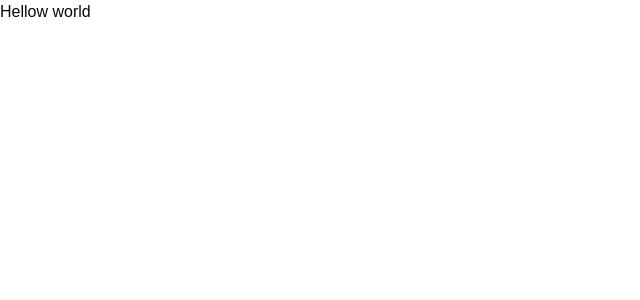
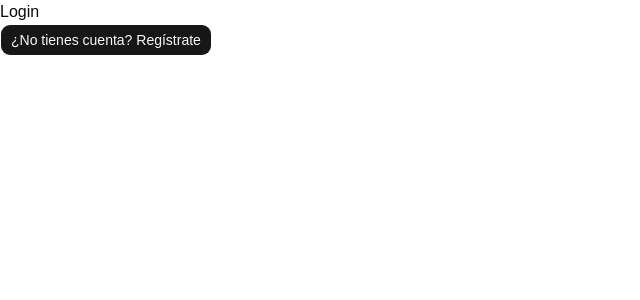
Before and after one commit to angelr449/Disclone-Frontend, a React (Vite) app: page /auth in a window 1280 px wide. Shown: the top 300 px of the page, without its empty margins (0-640 px from the left). Built offline with nearby package versions, Linux system fonts and the light colour scheme.

Commit message:
Feat: route /auth added to ap.router.tsx

```diff
--- a/src/Disclone.tsx
+++ b/src/Disclone.tsx
@@ -1,7 +1,14 @@
+import { RouterProvider } from "react-router"
+
+import { appRouter } from './router/app.router';
 
 
 export const Disclone = () => {
   return (
-    <div>Hellow world</div>
+    <>
+      <RouterProvider router={appRouter} />
+
+
+    </>
   )
 }
--- a/src/auth/pages/AuthPage.tsx
+++ b/src/auth/pages/AuthPage.tsx
@@ -1,8 +1,27 @@
+
+import { useState } from "react";
+import { Signin } from "../components/signin/Signin";
+import { Button } from "@/components/ui/button";
+import { Login } from "../components/login/Login";
 
 
 
 export const AuthPage = () => {
+    const [isLogin, setIsLogin] = useState(true);
   return (
-    <div>AuthPage</div>
+
+
+    <>
+
+    {isLogin?<Login/>:<Signin/>}
+
+    <Button  onClick={()=> setIsLogin(!isLogin)}>
+
+         {isLogin ? '¿No tienes cuenta? Regístrate' : '¿Ya tienes cuenta? Inicia sesión'}
+
+    </Button>
+
+
+    </>
   )
 }
```
Also changed, not shown: src/router/app.router.tsx (+11 -4 lines), src/auth/components/login/Login.tsx (renamed from src/auth/login/Login.tsx), src/auth/components/signin/Signin.tsx (renamed from src/auth/signin/Signin.tsx).
